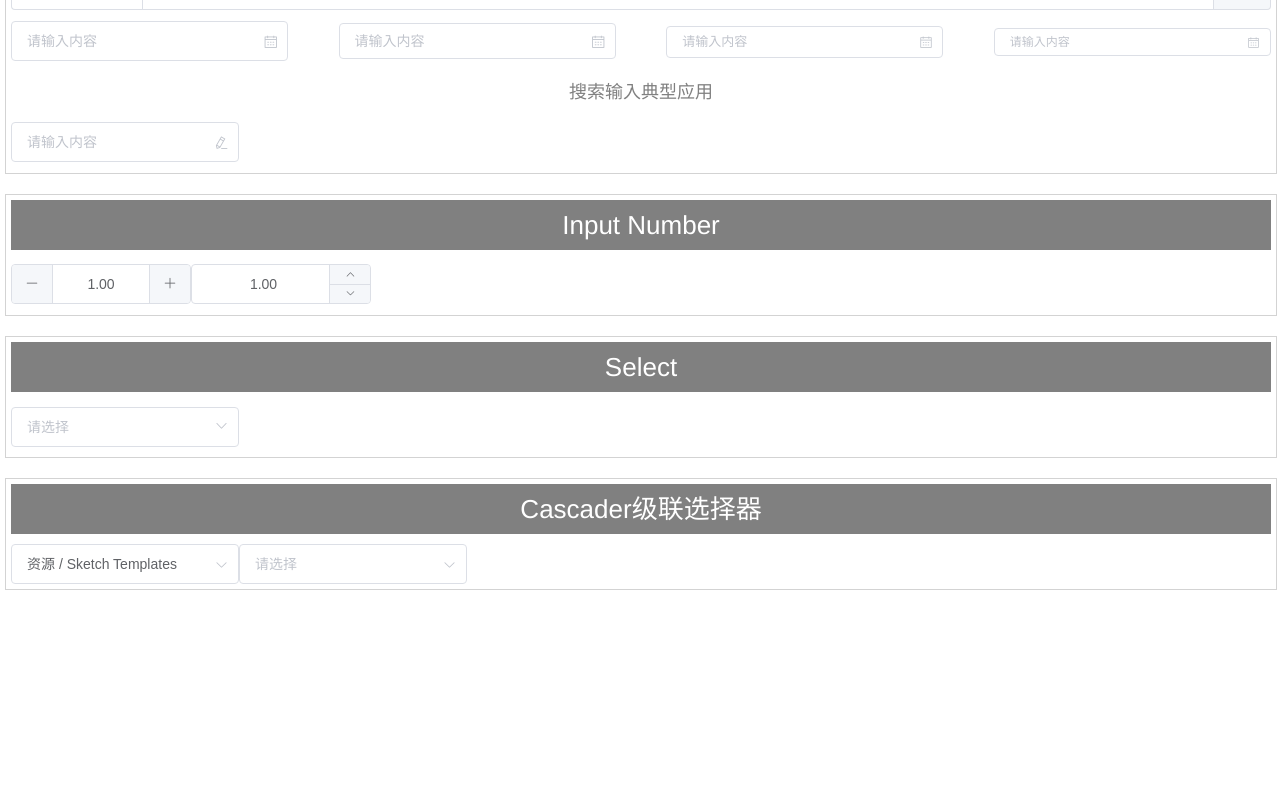
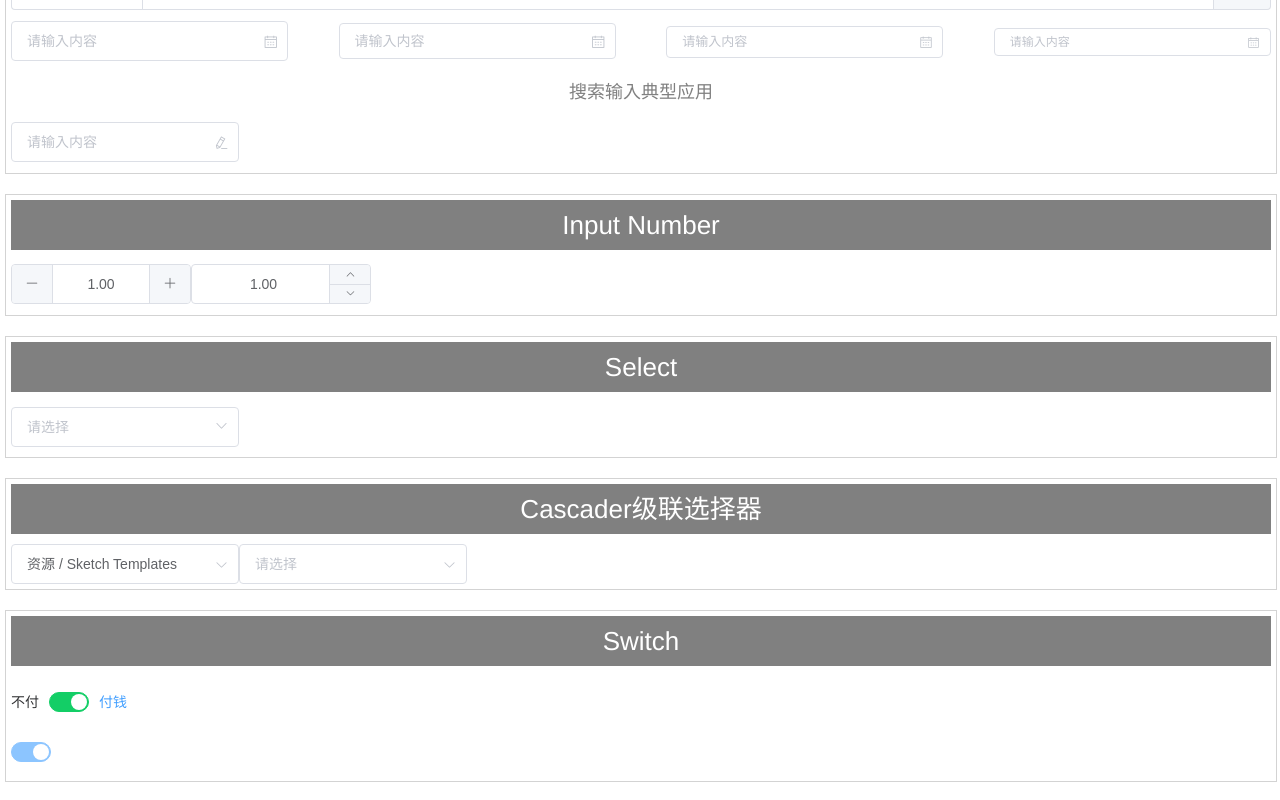
Before and after one commit to guojs-github/element-ex, a Vue app: page /#/ in a window 1280 px wide. Shown: the part 3415-4215 px from the top of the page. Before the commit the page ends 4025 px from the top, so only its background shows below. Built offline with nearby package versions, Linux system fonts and the light colour scheme.

Commit message:
20190111 Switch

```diff
--- /dev/null
+++ b/src/components/SwitchDemo/SwitchDemo.less
@@ -0,0 +1,11 @@
+/*
+	Switch style
+*/
+
+.test-item.switch-demo {
+	& > .row {
+		width: 100%;
+		height: 50px;
+		line-height: 50px;
+	}
+}
--- /dev/null
+++ b/src/components/SwitchDemo/SwitchDemo.vue
@@ -0,0 +1,53 @@
+<template>
+    <div class='test-item switch-demo'>
+		<div class='title'>Switch</div>
+
+		<div class='row'>
+			<el-switch
+				v-model="value"
+				active-color="#13ce66"
+				active-text='付钱'
+				active-value='100'
+				inactive-color="lightgray"
+				inactive-text='不付'
+				inactive-value='0'
+				@change='onChange'>
+			</el-switch>
+		</div>
+
+		<div class='row'>
+			<el-switch
+				v-model="value"
+				active-value='100'
+				inactive-value='0'
+				disabled>
+			</el-switch>
+		</div>
+
+	</div>
+</template>
+
+<script>
+	export default {
+		name: 'SwitchDemo',
+
+		data () {
+			return {
+				value: '100'
+			}
+		},
+
+		methods: {
+			onChange (value) {
+				console.log('value:' + value)
+			}
+			/**********************/
+		}
+	}
+</script>
+
+<!-- Add "scoped" attribute to limit CSS to this component only -->
+<style scoped src='../Test.less' lang='less'/>
+<style scoped src='./SwitchDemo.less' lang='less'/>
+<style scoped>
+</style>
--- a/src/components/Test.vue
+++ b/src/components/Test.vue
@@ -10,6 +10,7 @@
 		<InputNumber/>
 		<Select/>
 		<Cascader/>
+		<SwitchDemo/>
 	</div>
 </template>
 
@@ -24,6 +25,7 @@
 	import InputNumber from './InputNumber/InputNumber'
 	import Select from './Select/Select'
 	import Cascader from './Cascader/Cascader'
+	import SwitchDemo from './SwitchDemo/SwitchDemo'
 	export default {
 		name: 'Test',
 
@@ -42,7 +44,8 @@
 			Input,
 			InputNumber,
 			Select,
-			Cascader
+			Cascader,
+			SwitchDemo
 		}
 	}
 </script>
```
